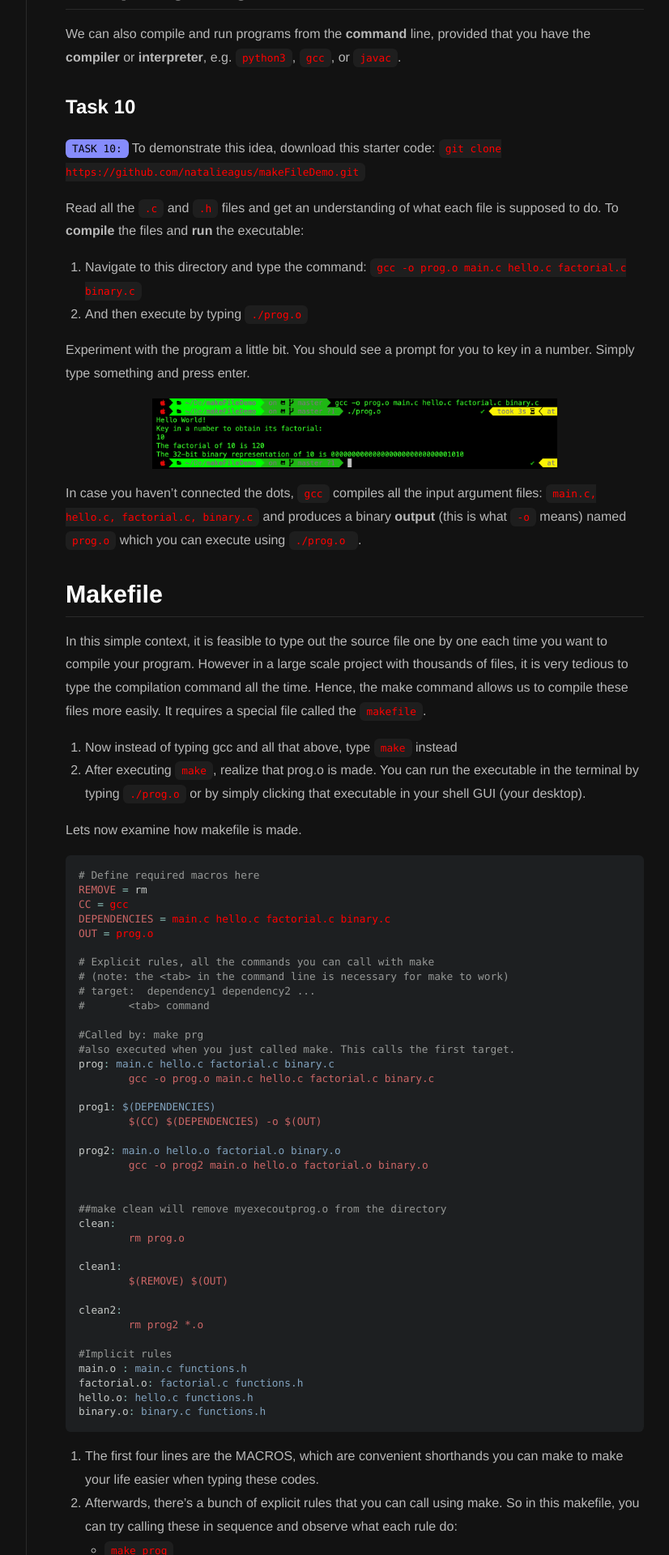
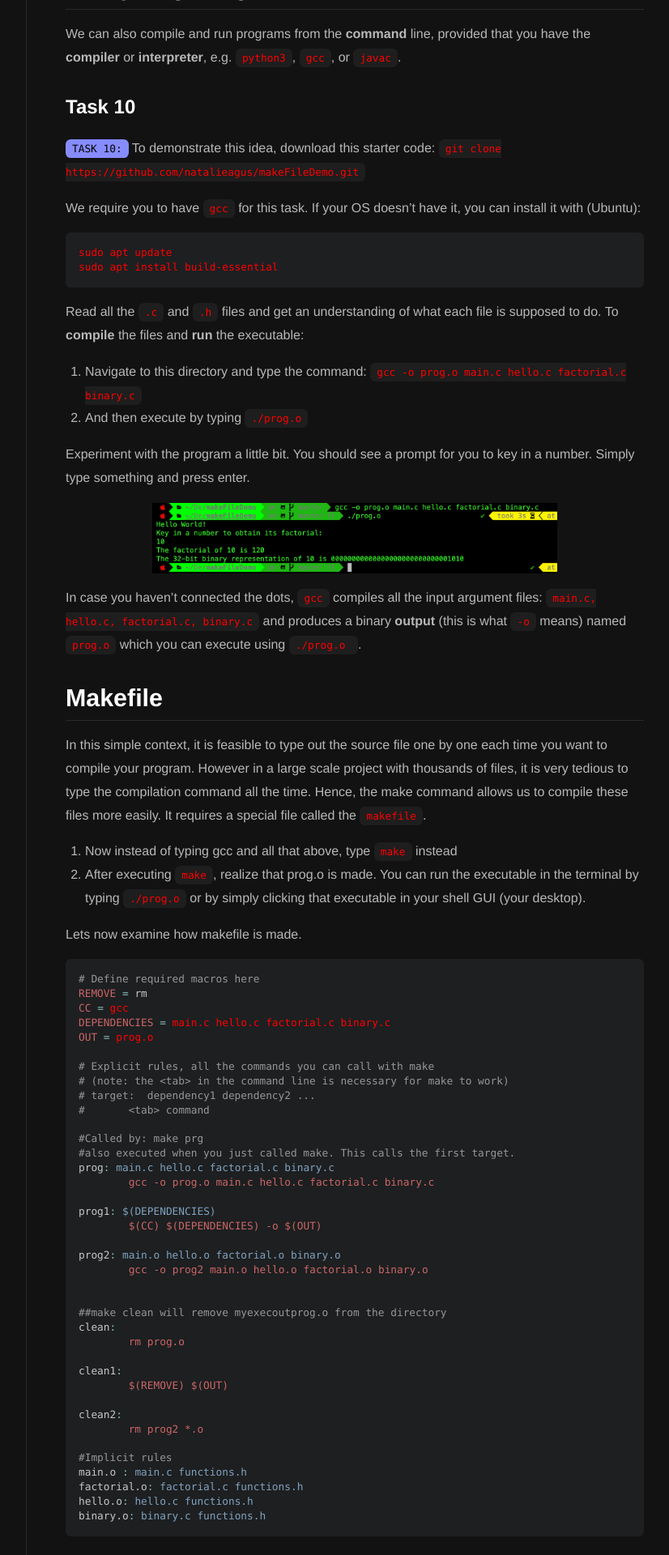
Before and after one commit to natalieagus/50005-2023, a Jekyll site: the page built from _os_labs/lab1_scripts.md, in a window 1280 px wide. Shown: the part 2201-4121 px from the top of the page at 81% size, without its empty margins (217-1043 px from the left). Built offline with Jekyll 4.4.1, drawn with Linux system fonts in a browser that asks for light colours; nearby versions of some CDN libraries; some of the changed text lies outside the part shown.

Commit message:
fix: lab1 script gcc install

````diff
--- a/_os_labs/lab1_scripts.md
+++ b/_os_labs/lab1_scripts.md
@@ -76,6 +76,12 @@ We can also compile and run programs from the **command** line, provided that yo
 
 ### Task 10
 `TASK 10:`{:.info} To demonstrate this idea, download this starter code: `git clone https://github.com/natalieagus/makeFileDemo.git`
+
+We require you to have `gcc` for this task. If your OS doesn't have it, you can install it with (Ubuntu):
+```
+sudo apt update
+sudo apt install build-essential
+```
 
 Read all the `.c` and `.h` files and get an understanding of what each file is supposed to do. To **compile** the files and **run** the executable:
 1. Navigate to this directory and type the command: `gcc -o prog.o main.c hello.c factorial.c binary.c `
````
